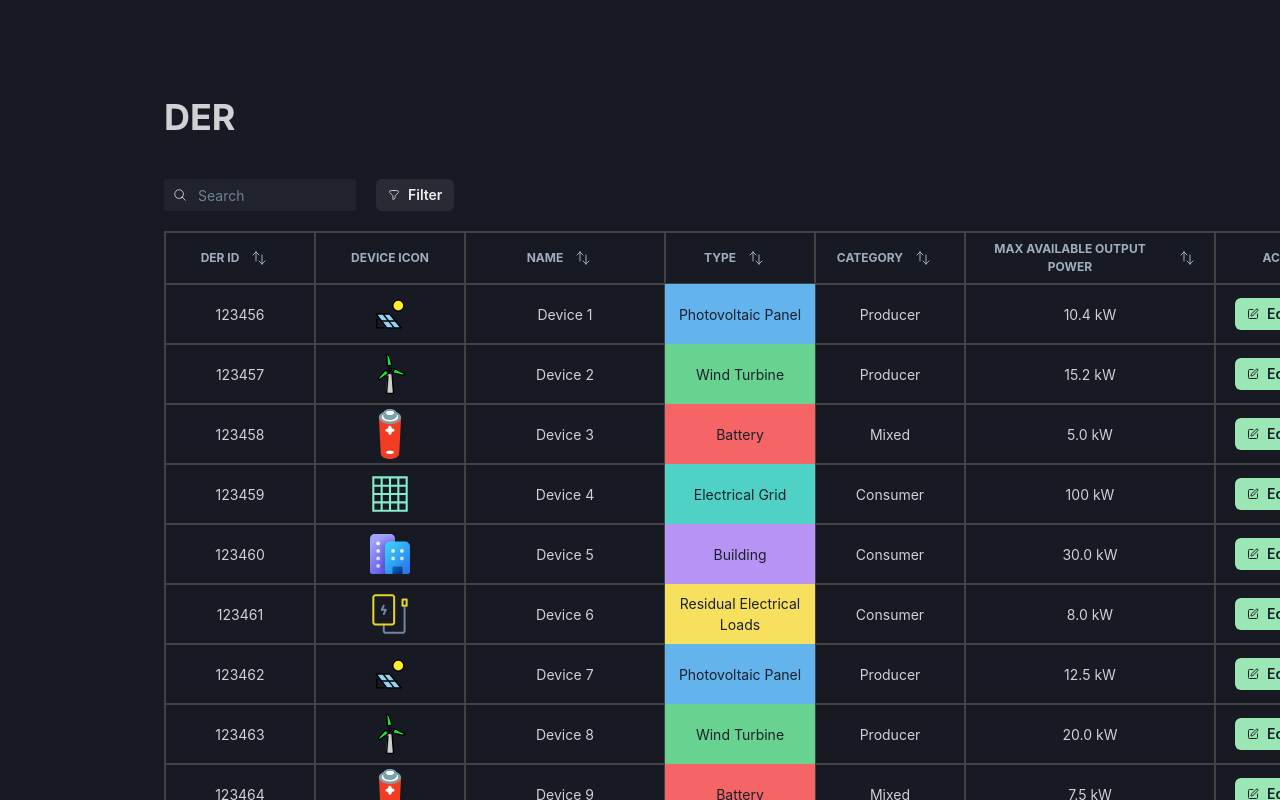
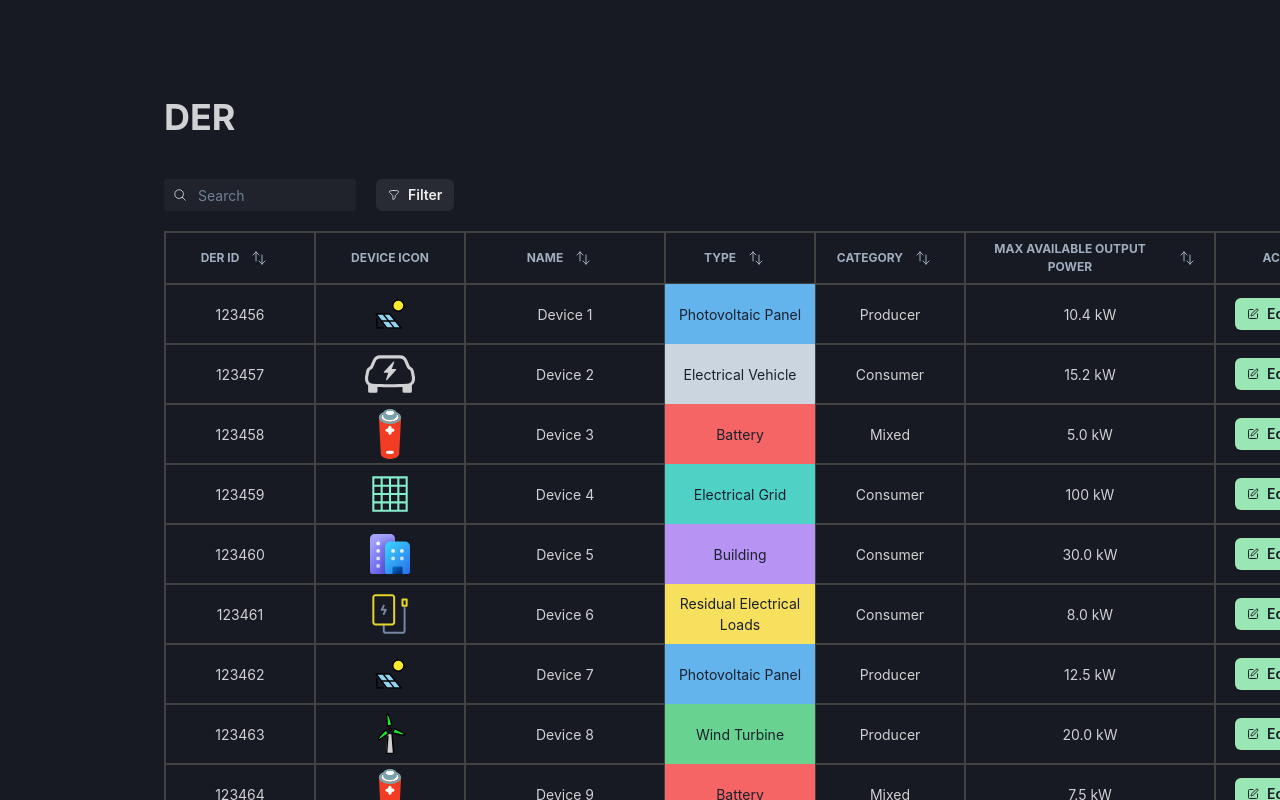
Before and after one commit to jovan-vukic/schneider-project, a React (Vite) app in the folder client/: page / in a window 1280 px wide. Shown: the top 800 px of the page. Built offline with nearby package versions, Linux system fonts and the light colour scheme.

Commit message:
Add new device type to the front-end

```diff
--- /dev/null
+++ b/client/src/components/icons/devices/ElectricalVehicleIcon.jsx
@@ -0,0 +1,16 @@
+const CustomIcon = (props) => (
+  <svg
+    xmlns="http://www.w3.org/2000/svg"
+    width="1em"
+    height="1em"
+    viewBox="0 0 16 16"
+    {...props}
+  >
+    <g fill="currentColor">
+      <path d="M9.354 4.243a.19.19 0 0 0-.085-.218a.186.186 0 0 0-.23.034L6.051 7.246a.188.188 0 0 0 .136.316h1.241l-.673 2.195a.19.19 0 0 0 .085.218c.075.043.17.03.23-.034l2.88-3.187a.188.188 0 0 0-.137-.316H8.572z" />
+      <path d="M4.819 2A2.5 2.5 0 0 0 2.52 3.515l-.792 1.848a.8.8 0 0 1-.38.404c-.5.25-.855.715-.965 1.262L.05 8.708a2.5 2.5 0 0 0-.049.49v.413c0 .814.39 1.543 1 1.997V13.5a.5.5 0 0 0 .5.5h2a.5.5 0 0 0 .5-.5v-1.338c1.292.048 2.745.088 4 .088s2.708-.04 4-.088V13.5a.5.5 0 0 0 .5.5h2a.5.5 0 0 0 .5-.5v-1.892c.61-.454 1-1.183 1-1.997v-.413q0-.248-.049-.49l-.335-1.68a1.8 1.8 0 0 0-.964-1.261a.8.8 0 0 1-.381-.404l-.792-1.848A2.5 2.5 0 0 0 11.181 2H4.82ZM3.44 3.91A1.5 1.5 0 0 1 4.82 3h6.362a1.5 1.5 0 0 1 1.379.91l.792 1.847a1.8 1.8 0 0 0 .853.904c.222.112.381.32.43.564l.336 1.679q.03.146.029.294v.413a1.48 1.48 0 0 1-1.408 1.484c-1.555.07-3.786.155-5.592.155s-4.037-.084-5.592-.155A1.48 1.48 0 0 1 1 9.611v-.413q0-.148.03-.294l.335-1.68a.8.8 0 0 1 .43-.563c.383-.19.685-.511.853-.904z" />
+    </g>
+  </svg>
+);
+
+export default CustomIcon;
--- a/client/src/data.js
+++ b/client/src/data.js
@@ -1,6 +1,7 @@
 import PhotovoltaicPanelIcon from "./components/icons/devices/PhotovoltaicPanelIcon";
 import WindTurbineIcon from "./components/icons/devices/WindTurbineIcon";
 import BatteryIcon from "./components/icons/devices/BatteryIcon";
+import ElectricalVehicleIcon from "./components/icons/devices/ElectricalVehicleIcon";
 import ElectricalGridIcon from "./components/icons/devices/ElectricalGridIcon";
 import BuildingIcon from "./components/icons/devices/BuildingIcon";
 import ResidualLoadsIcon from "./components/icons/devices/ResidualLoadsIcon";
@@ -13,14 +14,19 @@ const TYPE_PHOTOVOLTAIC_PANEL = {
 };
 const TYPE_WIND_TURBINE = { id: 2, name: "Wind Turbine", color: "green.300" };
 const TYPE_BATTERY = { id: 3, name: "Battery", color: "red.400" };
+const TYPE_ELECTRICAL_VEHICLE = {
+  id: 4,
+  name: "Electrical Vehicle",
+  color: "gray.300",
+};
 const TYPE_ELECTRICAL_GRID = {
-  id: 4,
+  id: 5,
   name: "Electrical Grid",
   color: "teal.300",
 };
-const TYPE_BUILDING = { id: 5, name: "Building", color: "purple.300" };
+const TYPE_BUILDING = { id: 6, name: "Building", color: "purple.300" };
 const TYPE_RESIDUAL_ELECTRICAL_LOADS = {
-  id: 6,
+  id: 7,
   name: "Residual Electrical Loads",
   color: "yellow.300",
 };
@@ -28,6 +34,7 @@ export const TYPES = [
   TYPE_PHOTOVOLTAIC_PANEL,
   TYPE_WIND_TURBINE,
   TYPE_BATTERY,
+  TYPE_ELECTRICAL_VEHICLE,
   TYPE_ELECTRICAL_GRID,
   TYPE_BUILDING,
   TYPE_RESIDUAL_ELECTRICAL_LOADS,
@@ -43,11 +50,22 @@ export const CATEGORIES = [
   CATEGORY_MIXED,
 ];
 
+export const TYPE_CATEGORY_MAP = {
+  [TYPE_PHOTOVOLTAIC_PANEL.id]: CATEGORY_PRODUCER,
+  [TYPE_WIND_TURBINE.id]: CATEGORY_PRODUCER,
+  [TYPE_BATTERY.id]: CATEGORY_MIXED,
+  [TYPE_ELECTRICAL_VEHICLE.id]: CATEGORY_CONSUMER,
+  [TYPE_ELECTRICAL_GRID.id]: CATEGORY_PRODUCER,
+  [TYPE_BUILDING.id]: CATEGORY_CONSUMER,
+  [TYPE_RESIDUAL_ELECTRICAL_LOADS.id]: CATEGORY_CONSUMER,
+};
+
 /* Define type icons */
-const TYPE_ICONS = {
+export const TYPE_ICONS = {
   [TYPE_PHOTOVOLTAIC_PANEL.id]: PhotovoltaicPanelIcon,
   [TYPE_WIND_TURBINE.id]: WindTurbineIcon,
   [TYPE_BATTERY.id]: BatteryIcon,
+  [TYPE_ELECTRICAL_VEHICLE.id]: ElectricalVehicleIcon,
   [TYPE_ELECTRICAL_GRID.id]: ElectricalGridIcon,
   [TYPE_BUILDING.id]: BuildingIcon,
   [TYPE_RESIDUAL_ELECTRICAL_LOADS.id]: ResidualLoadsIcon,
@@ -65,10 +83,10 @@ const DATA = [
   },
   {
     derId: "123457",
-    icon: TYPE_ICONS[TYPE_WIND_TURBINE.id],
+    icon: TYPE_ICONS[TYPE_ELECTRICAL_VEHICLE.id],
     name: "Device 2",
-    type: TYPE_WIND_TURBINE,
-    category: CATEGORY_PRODUCER,
+    type: TYPE_ELECTRICAL_VEHICLE,
+    category: CATEGORY_CONSUMER,
     maxAvailablePower: "15.2",
   },
   {
```
